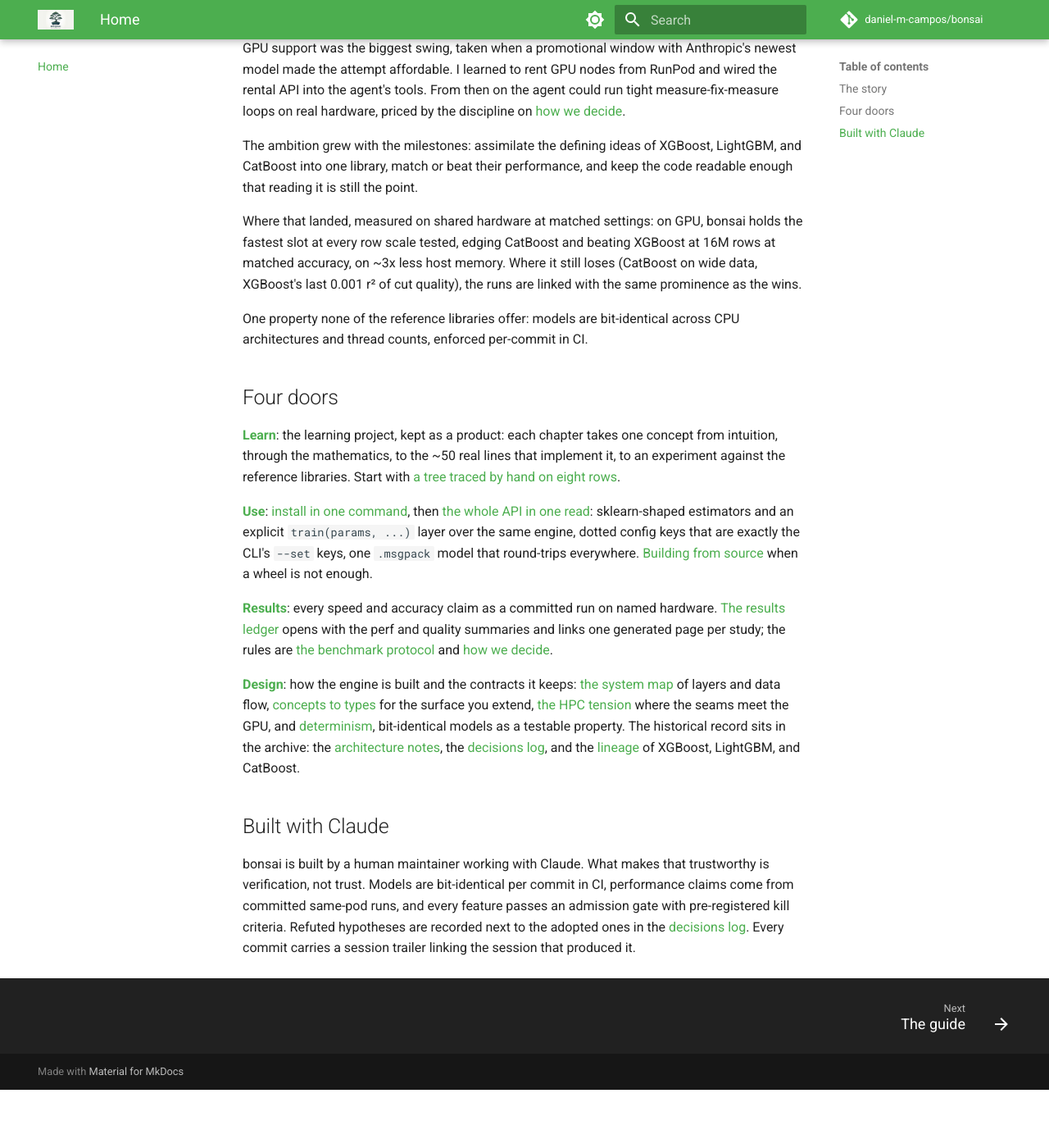
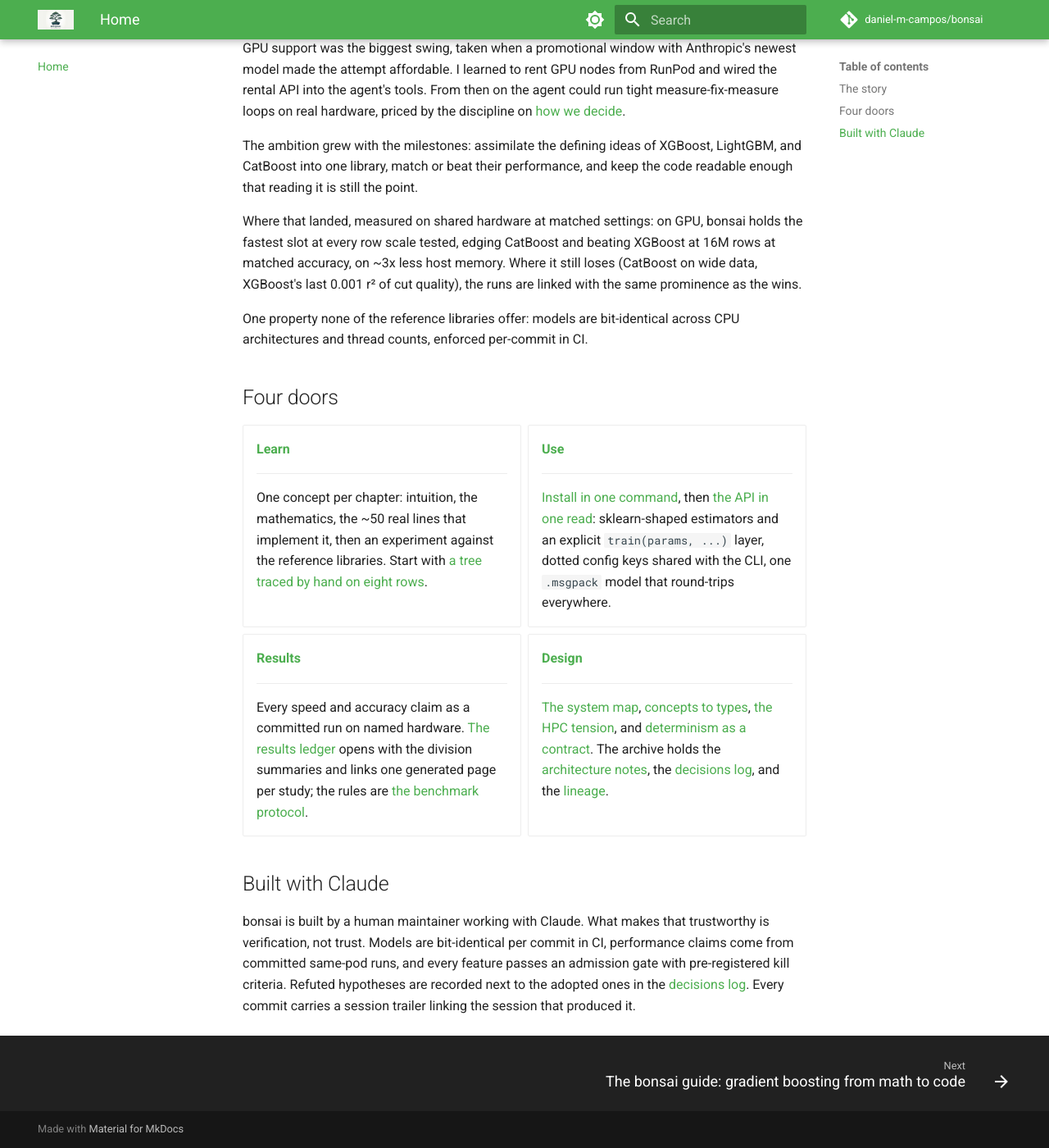
Before and after one commit to daniel-m-campos/bonsai, an MkDocs documentation site: the page built from docs/index.md, in a window 1280 px wide and 1400 px high, scrolled down 818 px. Shown: the whole window at 82% size. Built offline with MkDocs 1.6.1 and Material for MkDocs 9.7.7, drawn with Linux system fonts in a browser that asks for light colours; comment, search, counter and statistics services are not loaded; before the commit the page ends 2147 px from its top, so only the background shows below that.

Commit message:
docs(nav): section indexes, door cards, Use order
navigation.indexes makes the guide, engine, Results, and
Archive landing pages clickable section heads; the home and
Results doors gain card grids; Parameters moves up to slot
3 in Use, matching where all 3 reference libraries put it.

```diff
--- a/docs/index.md
+++ b/docs/index.md
@@ -28,13 +28,33 @@
 
 ## Four doors
 
-**[Learn](guide/README.md)**: the learning project, kept as a product: each chapter takes one concept from intuition, through the mathematics, to the ~50 real lines that implement it, to an experiment against the reference libraries. Start with [a tree traced by hand on eight rows](guide/0-a-tree-by-hand.md).
+<div class="grid cards" markdown>
 
-**[Use](use/install.md)**: [install in one command](use/install.md), then [the whole API in one read](use/api-tour.md): sklearn-shaped estimators and an explicit `train(params, ...)` layer over the same engine, dotted config keys that are exactly the CLI's `--set` keys, one `.msgpack` model that round-trips everywhere. [Building from source](use/building.md) when a wheel is not enough.
+-   **[Learn](guide/README.md)**
 
-**[Results](method/README.md)**: every speed and accuracy claim as a committed run on named hardware. [The results ledger](method/results.md) opens with the perf and quality summaries and links one generated page per study; the rules are [the benchmark protocol](method/benchmark-protocol.md) and [how we decide](method/how-we-decide.md).
+    ---
 
-**[Design](design/system-map.md)**: how the engine is built and the contracts it keeps: [the system map](design/system-map.md) of layers and data flow, [concepts to types](design/api-tour-concepts.md) for the surface you extend, [the HPC tension](design/the-hpc-tension.md) where the seams meet the GPU, and [determinism](design/determinism.md), bit-identical models as a testable property. The historical record sits in the archive: the [architecture notes](architecture/README.md), the [decisions log](decisions.md), and the [lineage](lineage/xgboost.md) of XGBoost, LightGBM, and CatBoost.
+    One concept per chapter: intuition, the mathematics, the ~50 real lines that implement it, then an experiment against the reference libraries. Start with [a tree traced by hand on eight rows](guide/0-a-tree-by-hand.md).
+
+-   **[Use](use/install.md)**
+
+    ---
+
+    [Install in one command](use/install.md), then [the API in one read](use/api-tour.md): sklearn-shaped estimators and an explicit `train(params, ...)` layer, dotted config keys shared with the CLI, one `.msgpack` model that round-trips everywhere.
+
+-   **[Results](method/README.md)**
+
+    ---
+
+    Every speed and accuracy claim as a committed run on named hardware. [The results ledger](method/results.md) opens with the division summaries and links one generated page per study; the rules are [the benchmark protocol](method/benchmark-protocol.md).
+
+-   **[Design](design/system-map.md)**
+
+    ---
+
+    [The system map](design/system-map.md), [concepts to types](design/api-tour-concepts.md), [the HPC tension](design/the-hpc-tension.md), and [determinism as a contract](design/determinism.md). The archive holds the [architecture notes](architecture/README.md), the [decisions log](decisions.md), and the [lineage](lineage/xgboost.md).
+
+</div>
 
 ## Built with Claude
 
--- a/mkdocs.yml
+++ b/mkdocs.yml
@@ -27,6 +27,7 @@
   features:
     - navigation.tabs
     - navigation.sections
+    - navigation.indexes
     - navigation.top
     - navigation.footer
     - toc.follow
@@ -92,8 +93,8 @@
 nav:
   - Home: index.md
   - Learn:
-      - The guide: guide/README.md
       - The algorithm:
+          - guide/README.md
           - 0. A tree by hand: guide/0-a-tree-by-hand.md
           - 1. Gradient boosting: guide/1-gradient-boosting.md
           - 2. Binning and histograms: guide/2-binning-and-histograms.md
@@ -111,7 +112,7 @@
           - 14. Feature selection: guide/14-feature-selection.md
           - 15. Explaining predictions: guide/15-explaining-predictions.md
       - The engine:
-          - The engine track: learn/engine/README.md
+          - learn/engine/README.md
           - E1. The marginal round: learn/engine/1-the-marginal-round.md
           - E2. The missing bin: learn/engine/2-the-missing-bin.md
           - E3. The parity verdict: learn/engine/3-the-parity-verdict.md
@@ -122,13 +123,13 @@
   - Use:
       - Install: use/install.md
       - The API in one read: use/api-tour.md
+      - Parameters: use/parameters.md
       - Switching from XGBoost: use/from-xgboost.md
       - Running the benchmarks: use/benchmarks.md
-      - Parameters: use/parameters.md
       - Building from source: use/building.md
       - Make targets: use/make-map.md
   - Results:
-      - Overview: method/README.md
+      - method/README.md
       - The results ledger: method/results.md
       - Perf division:
           - Fit at scale: method/results/perf-scale.md
@@ -150,7 +151,7 @@
       - The HPC tension: design/the-hpc-tension.md
       - Determinism as a contract: design/determinism.md
       - Archive:
-          - Architecture notes: architecture/README.md
+          - architecture/README.md
           - Decisions log: decisions.md
           - "Lineage: XGBoost": lineage/xgboost.md
           - "Lineage: LightGBM": lineage/lightgbm.md
```
Also changed, not shown: docs/method/README.md (+29 -1 lines).
